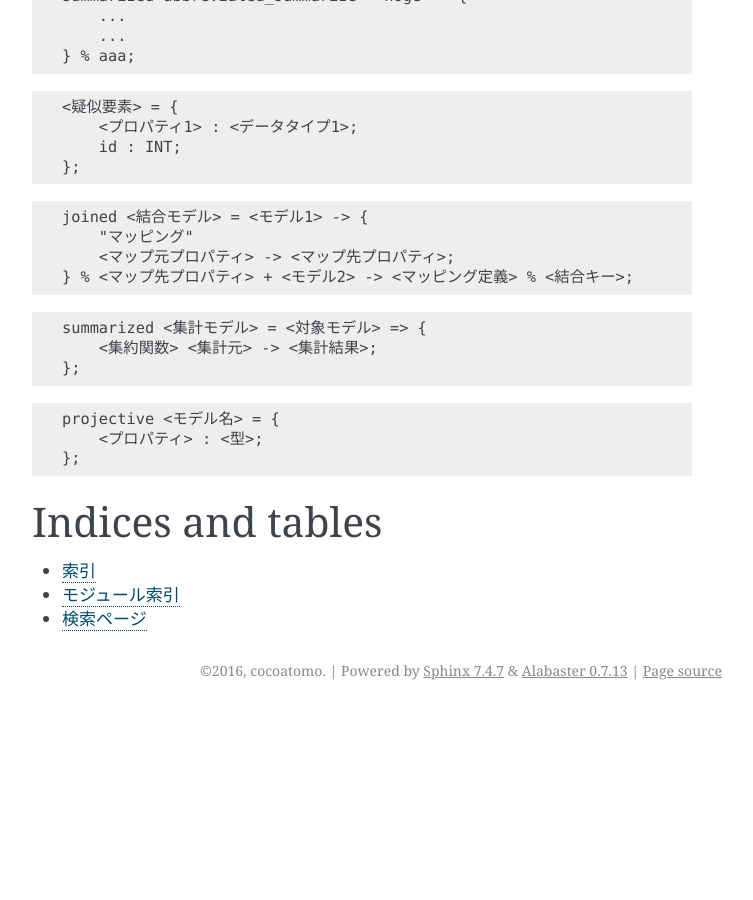
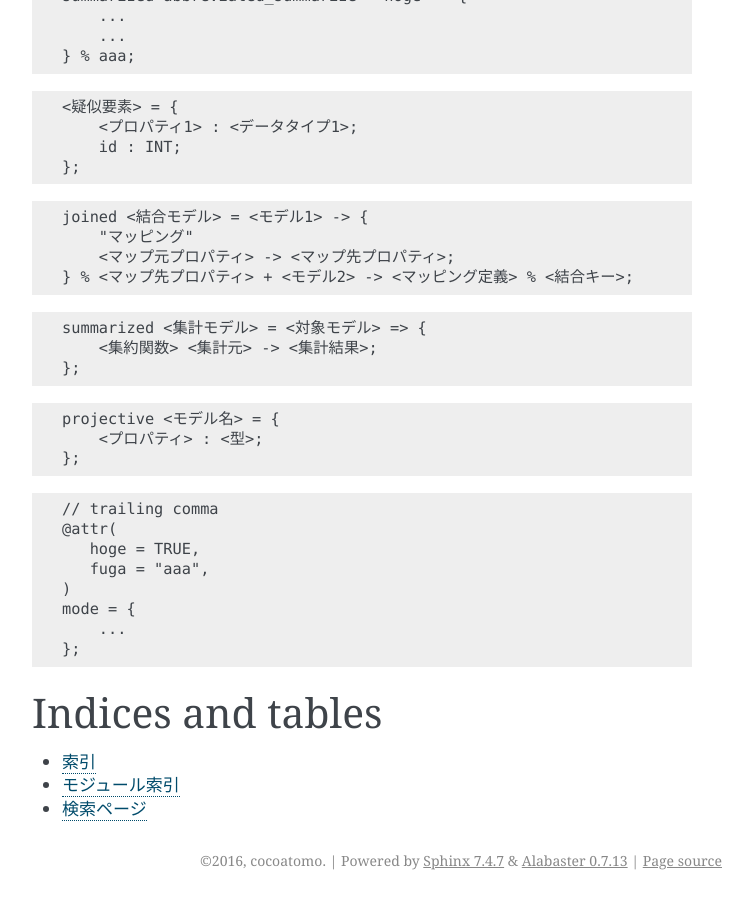
Before and after one commit to cocoatomo/pygments-dmdl, a Sphinx documentation site: the page built from sampledoc/source/index.rst, in a window 1280 px wide and 900 px high, scrolled down 5143 px. Shown: the whole window, without its empty margins (388-1141 px from the left). Built offline with Sphinx 7.4.7, drawn with Linux system fonts in a browser that asks for light colours; before the commit the page ends 5853 px from its top, so only the background shows below that.

Commit message:
Accept trailing comma; Fix #17; Bump version to 0.3.2

```diff
--- a/sampledoc/source/index.rst
+++ b/sampledoc/source/index.rst
@@ -301,6 +301,16 @@
        <プロパティ> : <型>;
    };
 
+.. code-block:: dmdl
+
+   // trailing comma
+   @attr(
+      hoge = TRUE,
+      fuga = "aaa",
+   )
+   mode = {
+       ...
+   };
 
 Indices and tables
 ==================
--- a/setup.py
+++ b/setup.py
@@ -32,7 +32,7 @@
         errno = pytest.main(self.test_args)
         sys.exit(errno)
 
-version='0.3.1'
+version='0.3.2'
 long_description = '\n'.join([
     open(os.path.join('.', 'README.rst')).read(),
 ])
```
Also changed, not shown: 1 other file.
